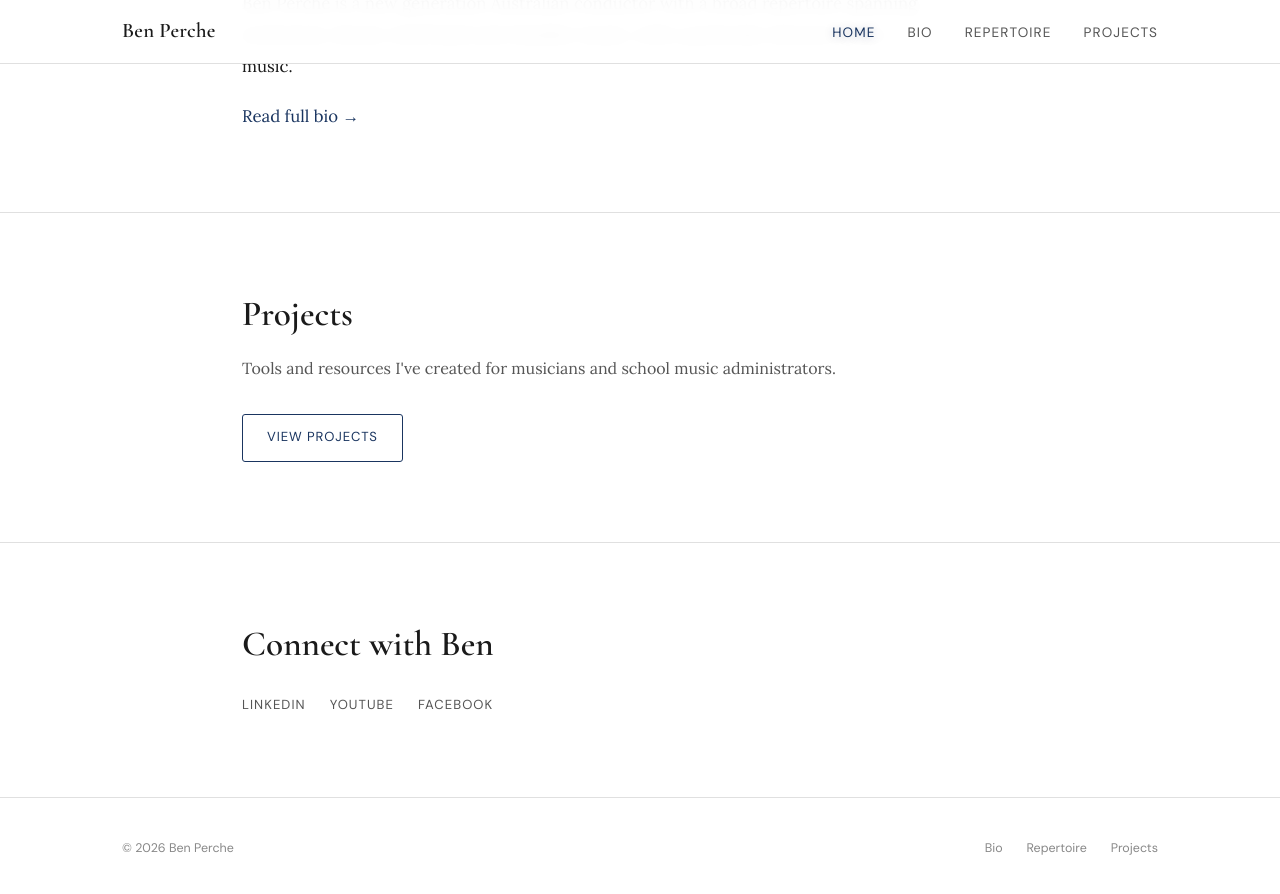
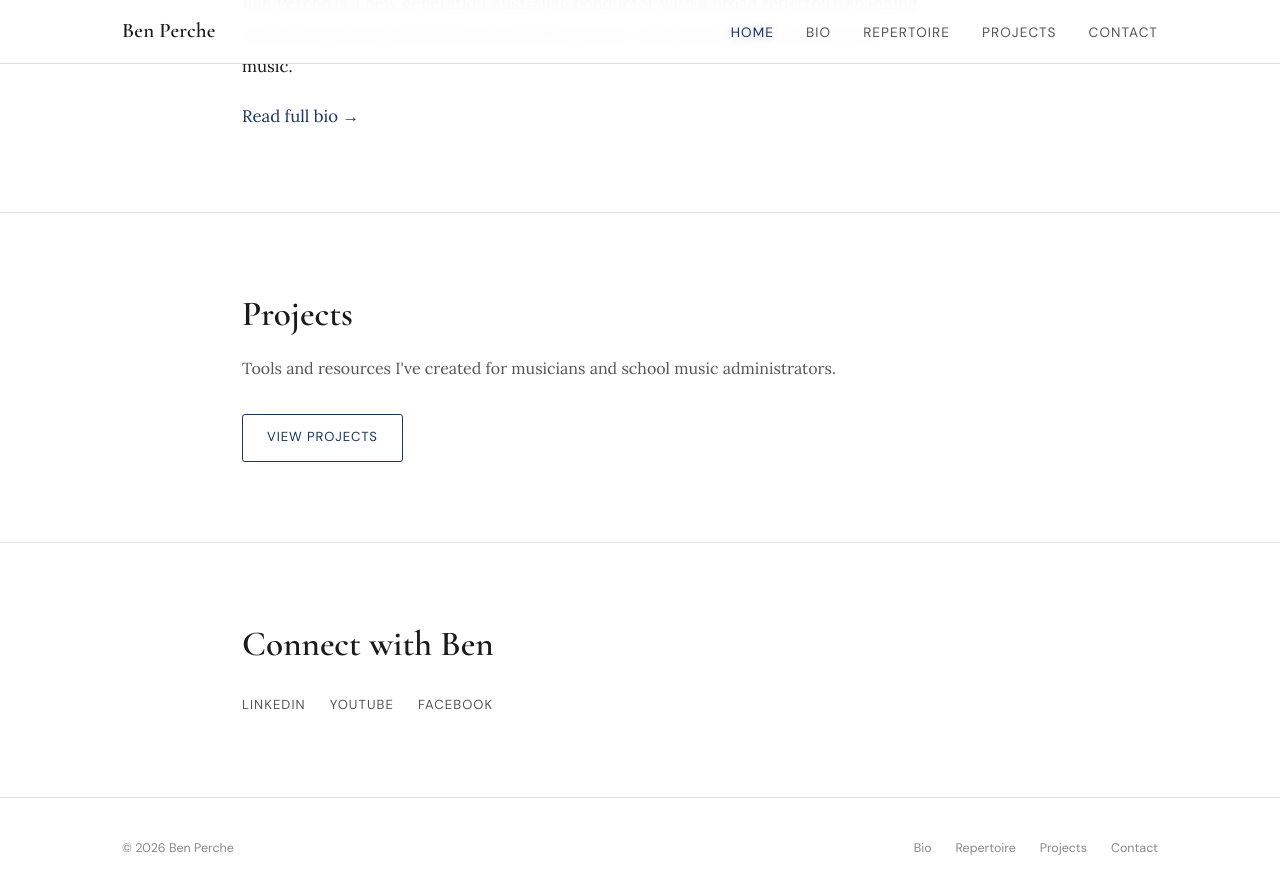
Before and after one commit to benperche/about, a Jekyll site: the page built from index.md, in a window 1280 px wide and 900 px high, scrolled down 997 px. Shown: the top 894 px of the window. Built offline with Jekyll 4.4.1, drawn with Linux system fonts in a browser that asks for light colours.

Commit message:
Add Contact page back to nav and footer
Co-Authored-By: Claude Opus 5.5 <noreply@anthropic.com>

```diff
--- a/_layouts/default.html
+++ b/_layouts/default.html
@@ -51,7 +51,7 @@
         <li><a href="{{ '/bio/' | relative_url }}" {% if page.url contains '/bio' %}class="active"{% endif %}>Bio</a></li>
         <li><a href="{{ '/repertoire/' | relative_url }}" {% if page.url contains '/repertoire' %}class="active"{% endif %}>Repertoire</a></li>
         <li><a href="{{ '/projects/' | relative_url }}" {% if page.url contains '/projects' %}class="active"{% endif %}>Projects</a></li>
-        <!-- <li><a href="{{ '/contact/' | relative_url }}" {% if page.url contains '/contact' %}class="active"{% endif %}>Contact</a></li> -->
+        <li><a href="{{ '/contact/' | relative_url }}" {% if page.url contains '/contact' %}class="active"{% endif %}>Contact</a></li>
       </ul>
     </div>
   </nav>
@@ -70,7 +70,7 @@
           <li><a href="{{ '/bio/' | relative_url }}">Bio</a></li>
           <li><a href="{{ '/repertoire/' | relative_url }}">Repertoire</a></li>
           <li><a href="{{ '/projects/' | relative_url }}">Projects</a></li>
-          <!-- <li><a href="{{ '/contact/' | relative_url }}">Contact</a></li> -->
+          <li><a href="{{ '/contact/' | relative_url }}">Contact</a></li>
         </ul>
       </div>
     </div>
```
